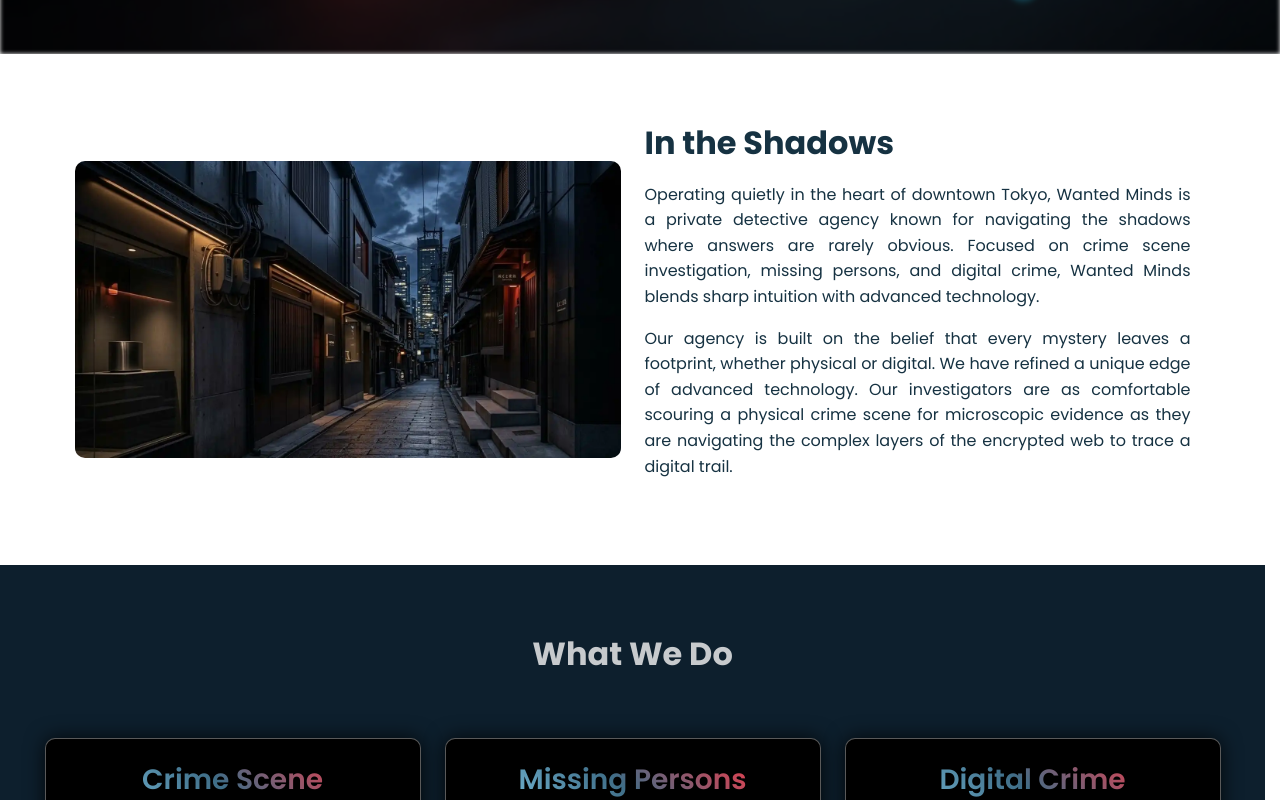
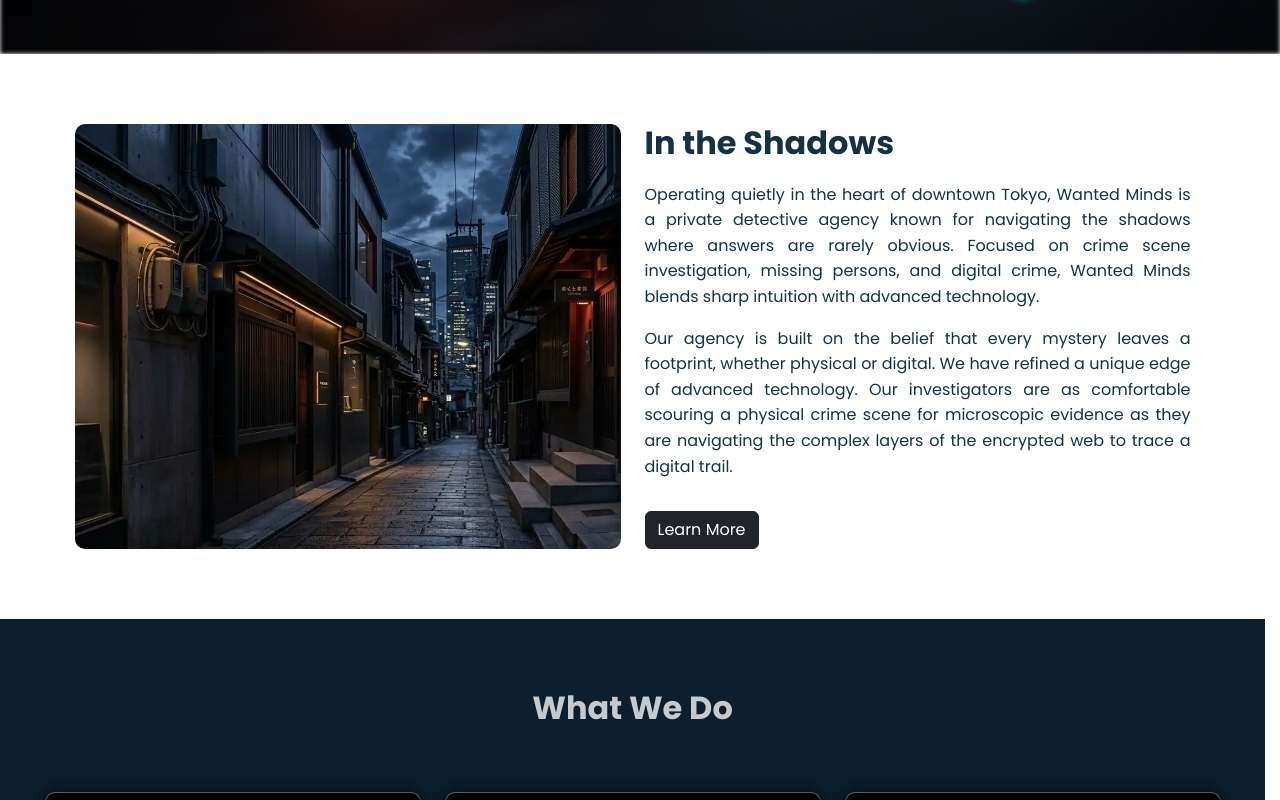
Before and after one commit to deyperfect/Wanted-Minds, a React (Vite) app in the folder client/: page / in a window 1280 px wide. Shown: the part 820-1620 px from the top of the page. Built offline with nearby package versions, Linux system fonts and the light colour scheme.

Commit message:
update: About section layout, styling, and responsiveness

```diff
--- a/client/src/components/About.jsx
+++ b/client/src/components/About.jsx
@@ -1,4 +1,5 @@
-import about from '../data/about.json'
+import about from '../data/about.json';
+import { Link } from 'react-router-dom';
 
 const About = ({
   sectionTitle = about.sectionTitle,
@@ -6,17 +7,23 @@ const About = ({
 }) => {
   return (
     <section id="about" className='container'>
-      <div id="intro">
-        <div className="row">
-          <div id="about-image" className="col-10 col-lg-6">
-            <img src="/images/location.webp" alt="Image outside Wanted Minds headquarters" />
+      <div id="intro" >
+        <div className="row justify-content-center">
+          <div id="about-image" className="col-11 col-lg-6">
+            <div className="about-image-inner">
+              <img src="/images/location.webp" alt="Image outside Wanted Minds headquarters" className="img-fluid" />
+            </div>
           </div>
-          <div className="col-10 col-lg-6">
-            <h2>{sectionTitle}</h2>
-            {paragraphs.map((paragraph, index) => (
-              <p key={index}>{paragraph}</p>
-            ))}
+          <div id='about-text' className="col-11 col-lg-6" >
+            <div>
+              <h2>{sectionTitle}</h2>
+              {paragraphs.map((paragraph, index) => (
+                <p key={index}>{paragraph}</p>
+              ))}
+            </div>
+            <Link to="/about" className='btn btn-dark'> Learn More </Link>
           </div>
+
         </div>
       </div>
     </section>
--- a/client/src/style.css
+++ b/client/src/style.css
@@ -147,14 +147,14 @@ html body {
 #hero {
   min-height: 100dvh;
   position: relative;
-  width: 100vw;
+  width: 100%;
   display: flex;
   align-items: center;
   justify-content: center;
   padding: 2rem 0;
   overflow: hidden;
-  margin-left: calc(-1 * var(--bs-gutter-x, 0.75rem));
-  margin-right: calc(-1 * var(--bs-gutter-x, 0.75rem));
+  margin-left: 0;
+  margin-right: 0;
 }
 
 .hero-background-image {
@@ -183,6 +183,35 @@ html body {
   margin-right: 0;
 }
 
+#hero-contact {
+  background-color: var(--white);
+  transition: all 0.8s ease;
+  box-shadow: 0px 5px 5px var(--default-shadow);
+  font-size: 1rem;
+}
+
+#hero-contact:hover {
+  transform: translateY(-2px);
+  box-shadow: 0px 5px 5px var(--default-shadow);
+  text-shadow: 0px 0.5px 0.5px #0d1f2d;
+}
+
+#hero-file {
+  transition: all 0.8s ease;
+  box-shadow: 0px 5px 5px var(--default-shadow);
+  font-size: 1rem;
+}
+
+#hero-file:hover {
+  transform: translateY(-2px);
+}
+
+#hero-btn {
+  gap: 1rem;
+}
+
+
+
 /* --- 4. ABOUT & SERVICES --- */
 #services {
   background-color: #0d1f2d;
@@ -208,10 +237,23 @@ section {
 
 #about-image img {
   width: 100%;
-  height: 100%;
+  height: auto;
   object-fit: cover;
   border-radius: 10px;
-  margin-bottom: 20px;
+  display: block;
+  margin-bottom: 20px ;
+}
+
+#about-text {
+  display: flex;
+  flex-direction: column;
+  justify-content: center;
+}
+
+#about-text .btn {
+  align-self: flex-start;
+  margin-top: 1rem;
+  max-width: 100%;
 }
 
 /* Services Gradient Text */
@@ -459,11 +501,12 @@ section {
 footer {
   font-size: 0.8em;
   text-align: center;
+
 }
 
 footer hr {
   color: #4a4a4a;
-  margin: 1em 0;
+  margin-top: 0;
 }
 
 footer .bottom {
@@ -496,10 +539,8 @@ footer span {
   padding-bottom: 10px;
 }
 
-
 .footer-divider {
   border-top: 1px solid #e9ecef;
-  margin: 20px 0;
   opacity: 1;
 }
 
@@ -605,15 +646,12 @@ footer span {
 /* --- MEDIA QUERIES --- */
 @media screen and (min-width: 768px) {
   #hero {
-    min-height: 100dvh;
-    width: 100vw;
-    margin-left: calc(-1 * var(--bs-gutter-x, 0.75rem));
-    margin-right: calc(-1 * var(--bs-gutter-x, 0.75rem));
-    display: flex;
-    justify-content: center;
-    align-items: center;
+    width: 100%;
     margin: 0;
-    padding: 0;
+  }
+
+  #hero-contact, #hero-file {
+    font-size: 1.3rem;
   }
 
   #hero .row {
@@ -625,6 +663,9 @@ footer span {
   #hero h1 {
     font-size: 2.7rem;
   }
+
+
+
 
   .navbar .custom-toggler {
     margin-right: 2.5em;
@@ -649,8 +690,44 @@ footer span {
   }
 
 
+  #hero-contact, #hero-file {
+    font-size: 1.3rem;
+  }
+
+  #intro .row {
+    align-items: stretch;
+  }
+
+  #about-image,
+  #about-text {
+    display: flex;
+  }
+
+  .about-image-inner {
+    width: 100%;
+    height: 100%;
+  }
+
   #about-image img {
+    width: 100%;
+    height: 100%;
     margin-bottom: 0;
+  }
+
+  #about-text {
+    flex-direction: column;
+    justify-content: center;
+  }
+
+  #about-text p {
+    font-size: 1rem;
+  }
+
+  #about-text .btn {
+    align-self: flex-start;
+    margin-top: 1rem;
+    max-width: 100%;
+    white-space: normal;
   }
 
   #hero .row {
@@ -663,6 +740,19 @@ footer span {
     font-size: 4rem;
     max-width: 800px;
     margin: 0 auto;
+  }
+
+  #about-text {
+    display: flex;
+    flex-direction: column;
+    justify-content: center;
+  }
+
+  #about-text .btn {
+    align-self: flex-start;
+    margin-top: 1rem;
+    max-width: 100%;
+    white-space: normal;
   }
 
   .navbar a {
```
